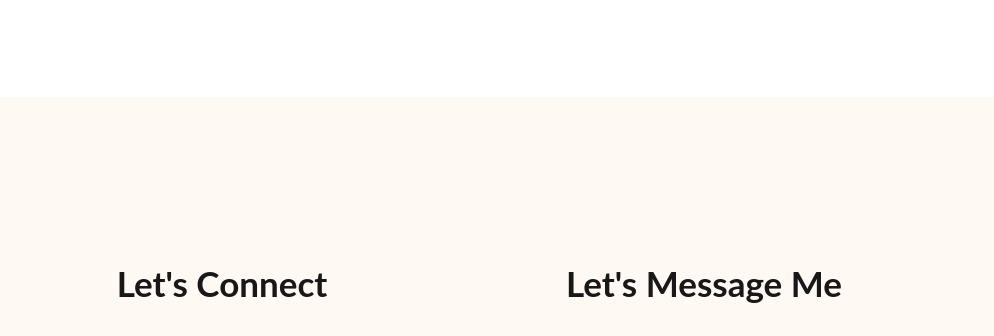
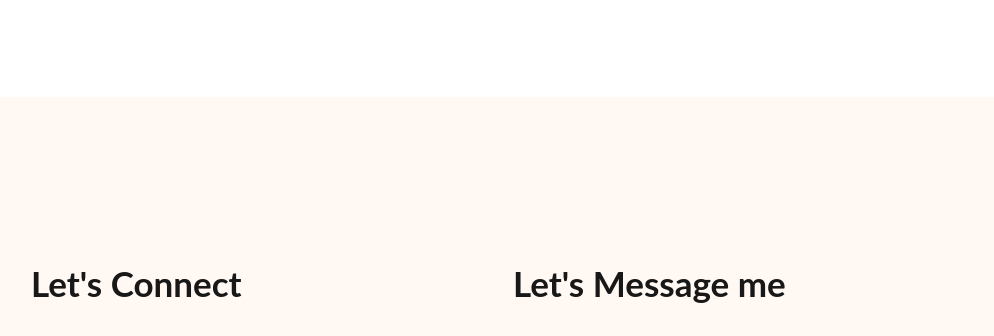
Before and after one commit to ummemunia/developer_portfolio, a plain HTML site: page index.html in a window 1280 px wide. Shown: the part 3214-3550 px from the top of the page, without its empty margins (177-1171 px from the left). Drawn offline with Linux system fonts and the light colour scheme.

Commit message:
some correction on footer

```diff
--- a/assets/style.css
+++ b/assets/style.css
@@ -236,6 +236,9 @@ footer{
 .footer-column{
     width: 50%;
 }
+.footer-column .section-title{
+    text-align: left;
+}
 .contact input[type="text"], .contact input[type="email"],
 .contact textarea {
     display: block;
--- a/index.html
+++ b/index.html
@@ -149,7 +149,7 @@
             </div>
         </div>
         <div class="footer-column">
-            <h3 class="section-title">Let's Message Me</h3>
+            <h3 class="section-title">Let's Message me</h3>
             <form class="contact" action="">
                 <input type="text" placeholder="Your Name">
                 <input type="email" placeholder="Your Email" id="">
```
